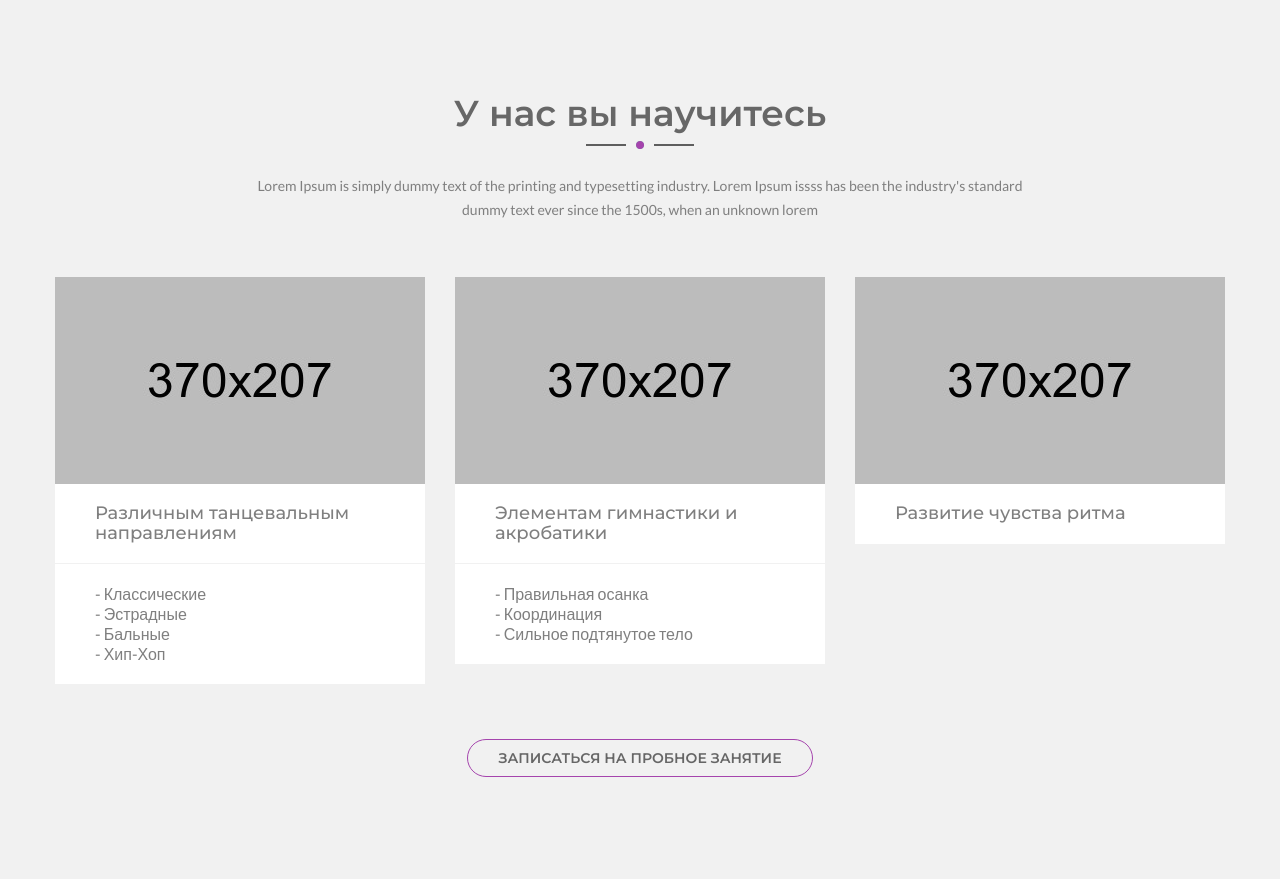
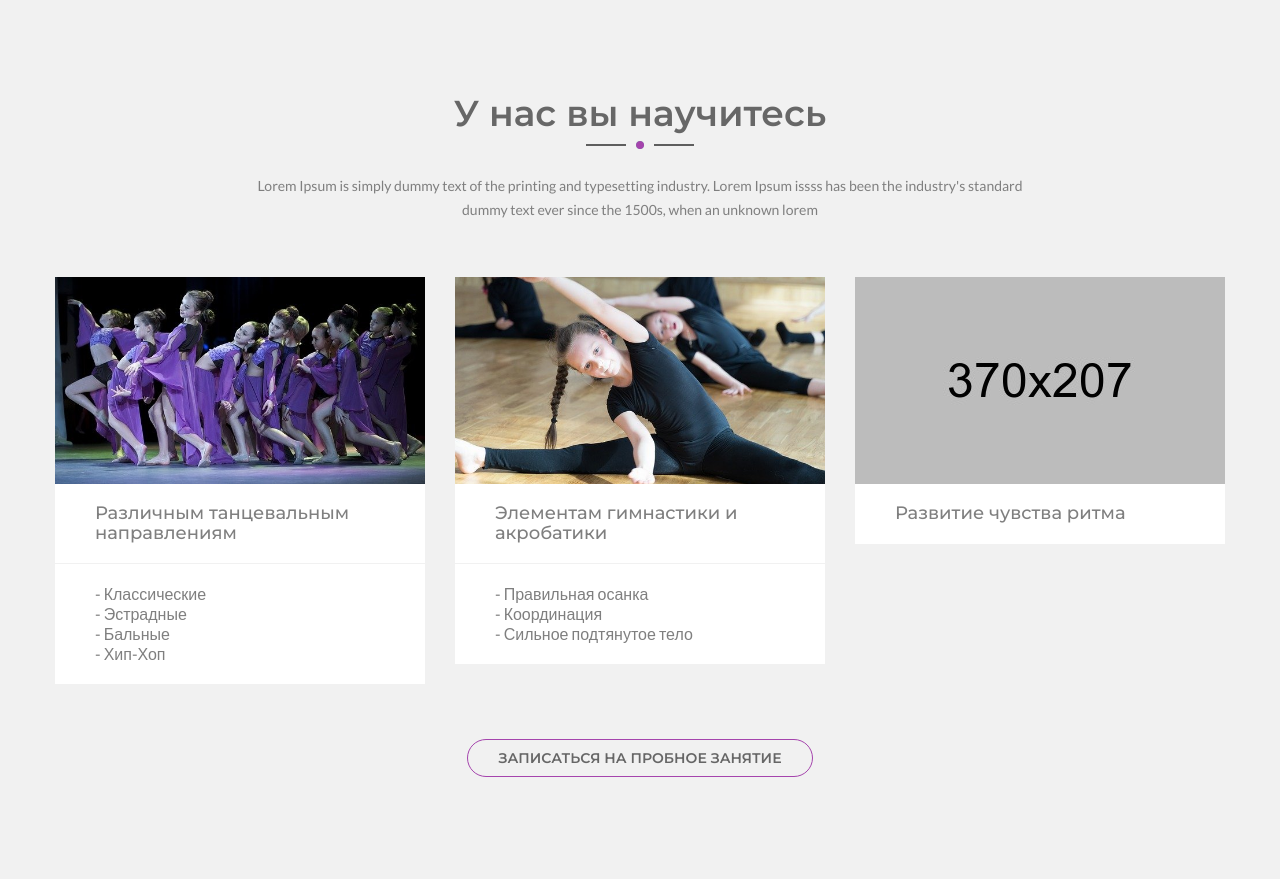
Before and after one commit to bolanebyla/lets_dance_irk, a Django app: page / in a window 1280 px wide. Shown: the part 1519-2398 px from the top of the page. Run offline with Django 3.2, Linux system fonts and the light colour scheme; data that the repository does not hold is empty; some libraries are stand-ins or nearby versions.

Commit message:
Картинки на главную "У нас вы научитесь"

```diff
--- a/static/style.css
+++ b/static/style.css
@@ -103,8 +103,8 @@
   -o-transition: all 0.5s ease 0s;
   transition: all 0.5s ease 0s;
 }
-.single-class:hover .single-img:after,
-.single-class:hover .gallery-icon,
+.single-directions:hover .single-img:after,
+.single-directions:hover .gallery-icon,
 .grid-item:hover .portfolio-img:after,
 .grid-item:hover .gallery-icon,
 .single-blog:hover .gallery-icon {
--- a/templates/pages/index.html
+++ b/templates/pages/index.html
@@ -118,7 +118,7 @@
 </section>
 <!-- О нас End -->
 <!-- Направления подготовки Start -->
-<section class="class-area fix bg-gray pb-100 pt-95">
+<section class="directions-area fix bg-gray pb-100 pt-95">
     <div class="container">
         <div class="row">
             <div class="col-lg-8 col-lg-offset-2 col-md-8 col-md-offset-2 col-xs-12">
@@ -131,8 +131,10 @@
         </div>
         <div class="row">
             <div class="col-md-4 col-sm-6 col-xs-12">
-                <div class="single-class">
-                    <img src="{% static "img/class/1.jpg" %}" alt="class">
+                <div class="single-directions">
+                    <div
+                        style="background-image: url({% static "img/directions/1.jpg" %}); background-size: cover;  height: 207px; min-width: 100%; background-position: center">
+                    </div>
 
                     <div class="single-content">
                         <h3>Различным танцевальным направлениям</h3>
@@ -146,9 +148,11 @@
                 </div>
             </div>
             <div class="col-md-4 col-sm-6 col-xs-12">
-                <div class="single-class">
+                <div class="single-directions">
 
-                    <img src="{% static "img/class/2.jpg" %}" alt="class">
+                    <div
+                    style="background-image: url({% static "img/directions/2.jpg" %}); background-size: cover;  height: 207px; min-width: 100%; background-position: center">
+                </div>
 
                     <div class="single-content">
                         <h3>Элементам гимнастики и акробатики</h3>
@@ -161,9 +165,11 @@
                 </div>
             </div>
             <div class="col-md-4 hidden-sm col-xs-12">
-                <div class="single-class">
+                <div class="single-directions">
 
-                    <img src="{% static "img/class/3.jpg" %}" alt="class">
+                    <div
+                    style="background-image: url({% static "img/directions/3.jpg" %}); background-size: cover;  height: 207px; min-width: 100%; background-position: center">
+                </div>
 
                     <div class="single-content">
                         <h3>Развитие чувства ритма</h3>
```
Also changed, not shown: static/img/class/2.jpg (deleted), static/img/class/3.jpg (deleted), static/img/directions/1.jpg (added), static/img/directions/2.jpg (added), static/img/directions/3.jpg (renamed from static/img/class/1.jpg), 1 other file. Lines whose indentation alone changed are shown as unchanged.
